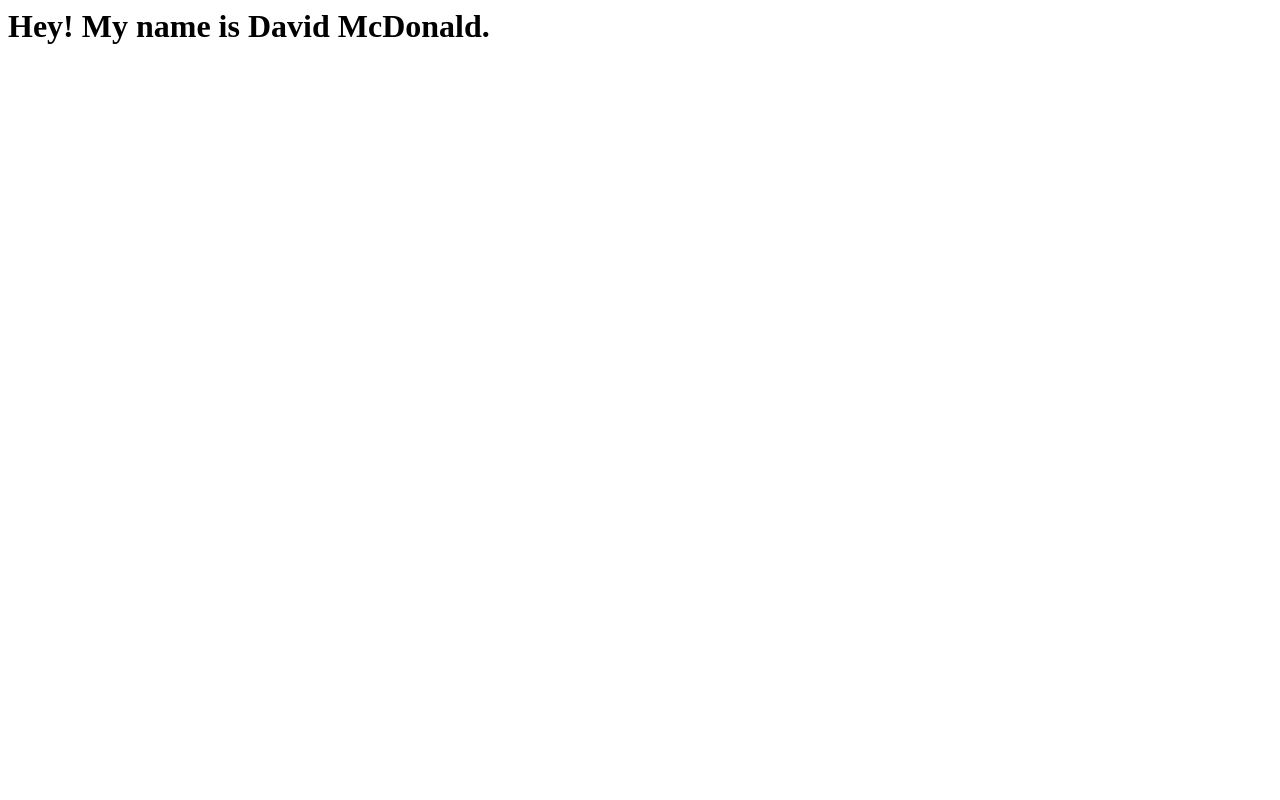
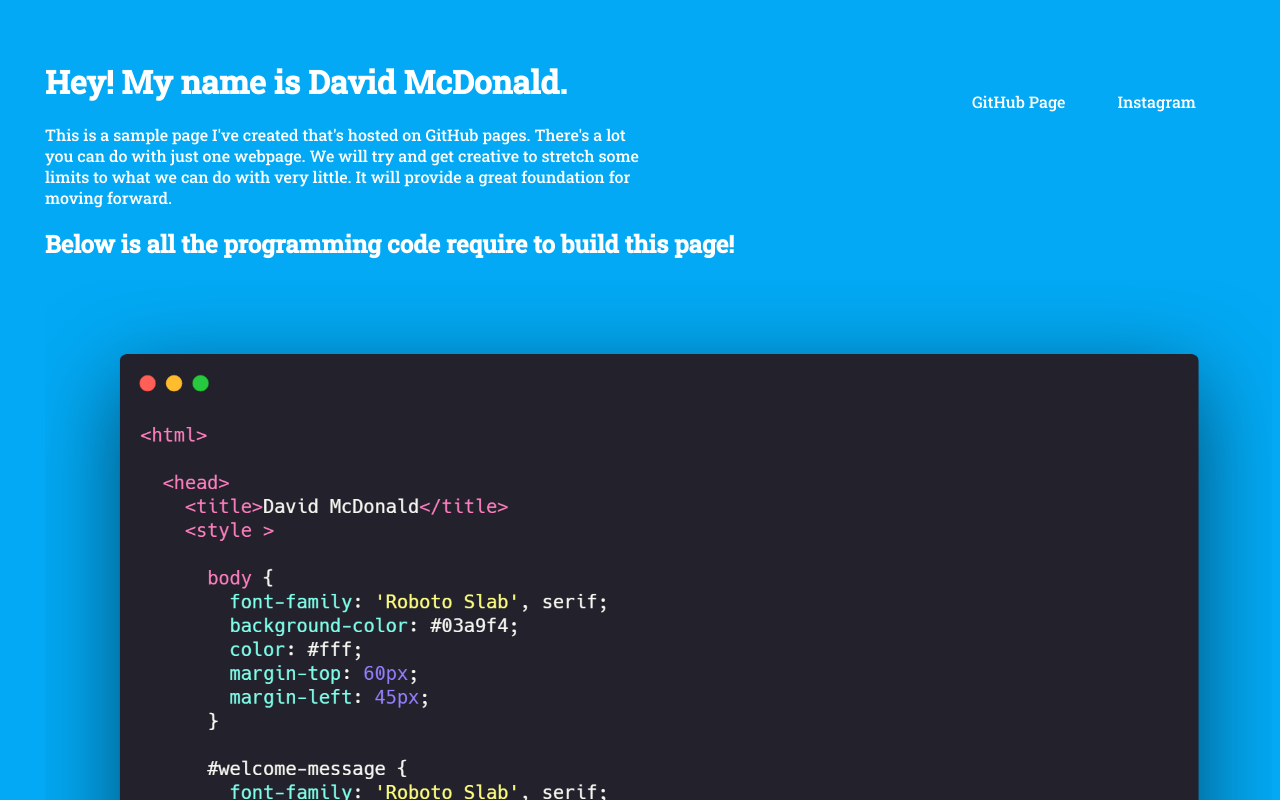
Before and after one commit to daveomcd/daveomcd.github.io, a plain HTML site: page index.html in a window 1280 px wide. Shown: the top 800 px of the page. Drawn offline with Linux system fonts and the light colour scheme.

Commit message:
added new page styling, message, and source code image.

```diff
--- a/index.html
+++ b/index.html
@@ -2,10 +2,83 @@
 
 <head>
   <title>David McDonald</title>
+  <style >
+
+    body {
+      font-family: 'Roboto Slab', serif;
+      background-color: #03a9f4;
+      color: #fff;
+      margin-top: 60px;
+      margin-left: 45px;
+    }
+
+    img {
+      max-width: 100%;
+      height: auto;
+      width: auto\9; /* ie8 */
+    }
+
+    #welcome-message {
+      font-family: 'Roboto Slab', serif;
+    }
+
+    p.message-block {
+      margin-top: 15px;
+      width: 600px;
+    }
+
+    ul.menu {
+      float: right;
+      list-style-type: none;
+      margin: 0 45px 0 0;
+      padding: 0;
+      overflow: hidden;
+    }
+
+    ul.menu li {
+      list-style: none;
+      float: left;
+      padding: 15px 5px;
+    }
+
+    ul.menu li a {
+      display: block;
+      color: white;
+      text-align: center;
+      padding: 16px;
+      text-decoration: none;
+    }
+
+    ul.menu li a:hover {
+      text-decoration: underline;
+    }
+
+  </style>
+
+  <link rel="preconnect" href="https://fonts.googleapis.com">
+  <link rel="preconnect" href="https://fonts.gstatic.com" crossorigin>
+  <link href="https://fonts.googleapis.com/css2?family=Montserrat&family=Roboto+Slab:wght@500&display=swap" rel="stylesheet">
 </head>
 
 <body>
-<h1>Hey! My name is David McDonald.</h1>
+  <ul class="menu">
+    <li><a href="http://www.github.com/daveomcd" target="_blank">GitHub Page</a><li>
+    <li><a href="http://www.instagram.com/daveomcd" target="_blank">Instagram</a><li>
+  </ul>
+
+  <h1 id="welcome-message">Hey! My name is David McDonald.</h1>
+
+  <p class="message-block">
+    This is a sample page I've created that's hosted on GitHub pages.
+    There's a lot you can do with just one webpage.  We will try and get
+    creative to stretch some limits to what we can do with very little.
+    It will provide a great foundation for moving forward.
+  </p>
+
+  <h2>Below is all the programming code require to build this page!</h2>
+
+  <img src="source.png"></img>
+
 </body>
 
 </html>
```
Also changed, not shown: source.png (added).
